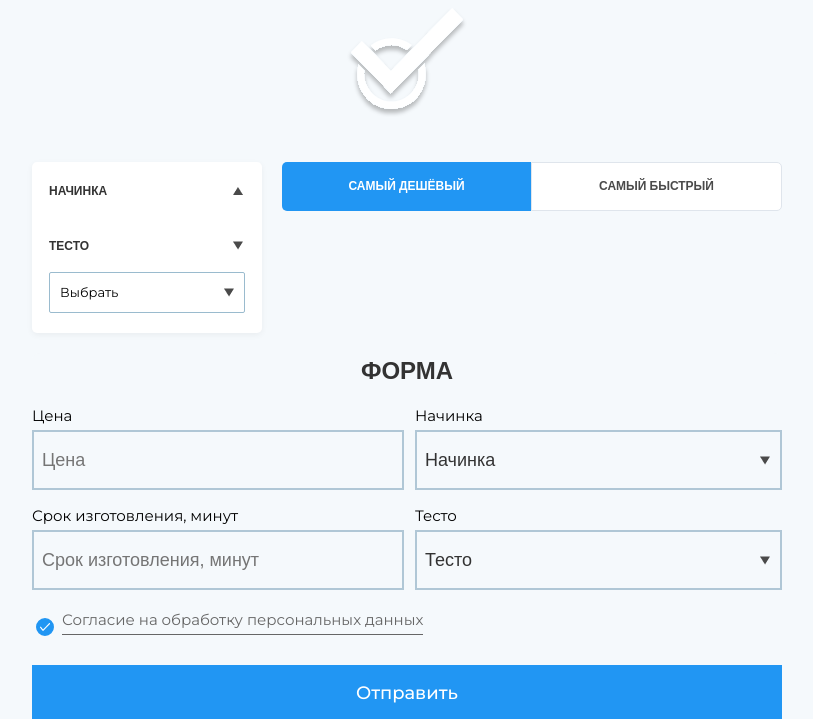
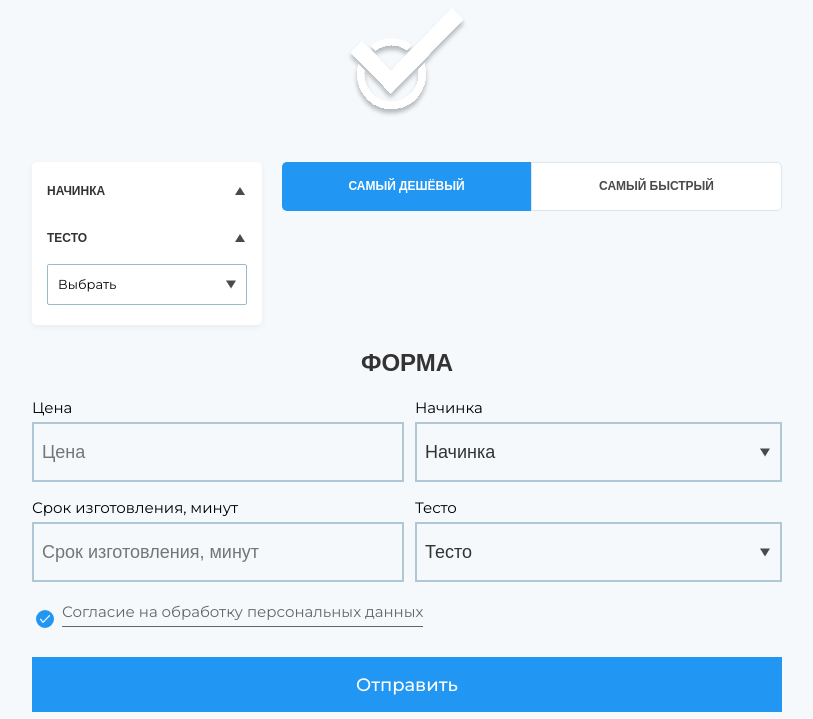
Before and after one commit to Matokhin/pies, a PHP site: page /product_add_form.php in a window 1280 px wide. Shown: the top 719 px of the page, without its empty margins (233-1046 px from the left). Run offline with PHP 8.4, Linux system fonts and the light colour scheme; data that the repository does not hold is empty.

Commit message:
Мелкие правки

```diff
--- a/public/product_add_form.php
+++ b/public/product_add_form.php
@@ -46,24 +46,24 @@ $uniqueDoughs = array_unique($doughs);
         <!-- Фильтр -->
         <aside class="filter">
             <form method="get" action="/api/get_pirozhki.php"  class="filter__form">
-                <fieldset name="fillings" class="filter__section">
-                    <legend class="filter__title">Начинка</legend>
+                <div name="fillings" class="filter__section">
+                    <div class="filter__title">Начинка</div>
                     <?php foreach ($uniqueFillings as $filling): ?>
                         <label class="filter__option">
                             <input type="checkbox" name="filling[]" value="<?= htmlspecialchars($filling) ?>" checked />
                             <?= htmlspecialchars($filling) ?>
                         </label>
                     <?php endforeach; ?>
-                </fieldset>
-                <fieldset name="dough" class="filter__section">
-                    <legend class="filter__title">Тесто</legend>
+                </div>
+                <div name="dough" class="filter__section">
+                    <div class="filter__title">Тесто</div>
                     <select class="filter__select">
                         <option disabled selected>Выбрать</option>
                         <?php foreach ($uniqueDoughs as $dough): ?>
                             <option value="<?= htmlspecialchars($dough) ?>"><?= htmlspecialchars($dough) ?></option>
                         <?php endforeach; ?>
                     </select>
-                </fieldset>
+                </div>
             </form>
         </aside>
 
```
Also changed, not shown: public/assets/styles.css, public/assets/styles.scss.
